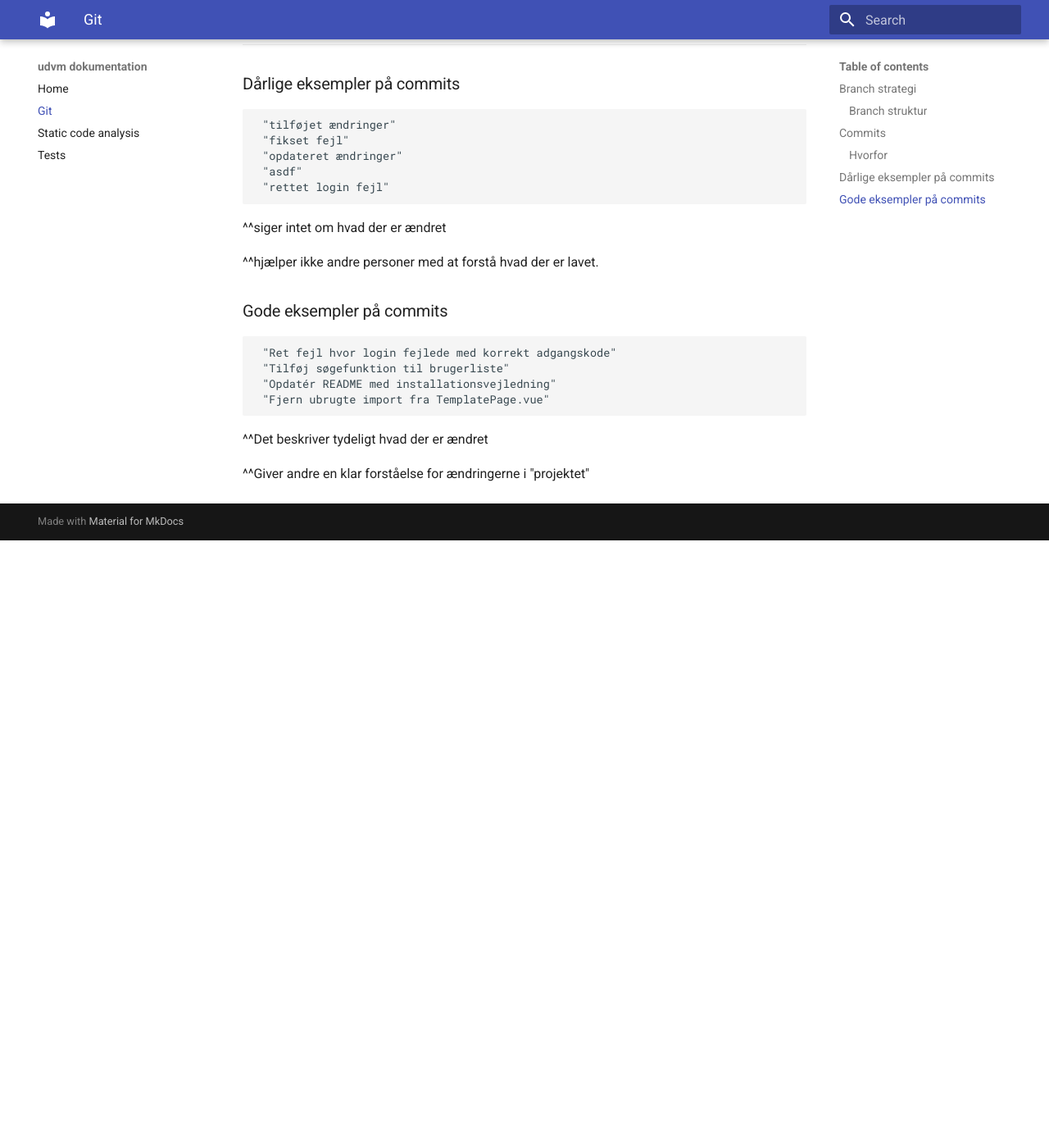
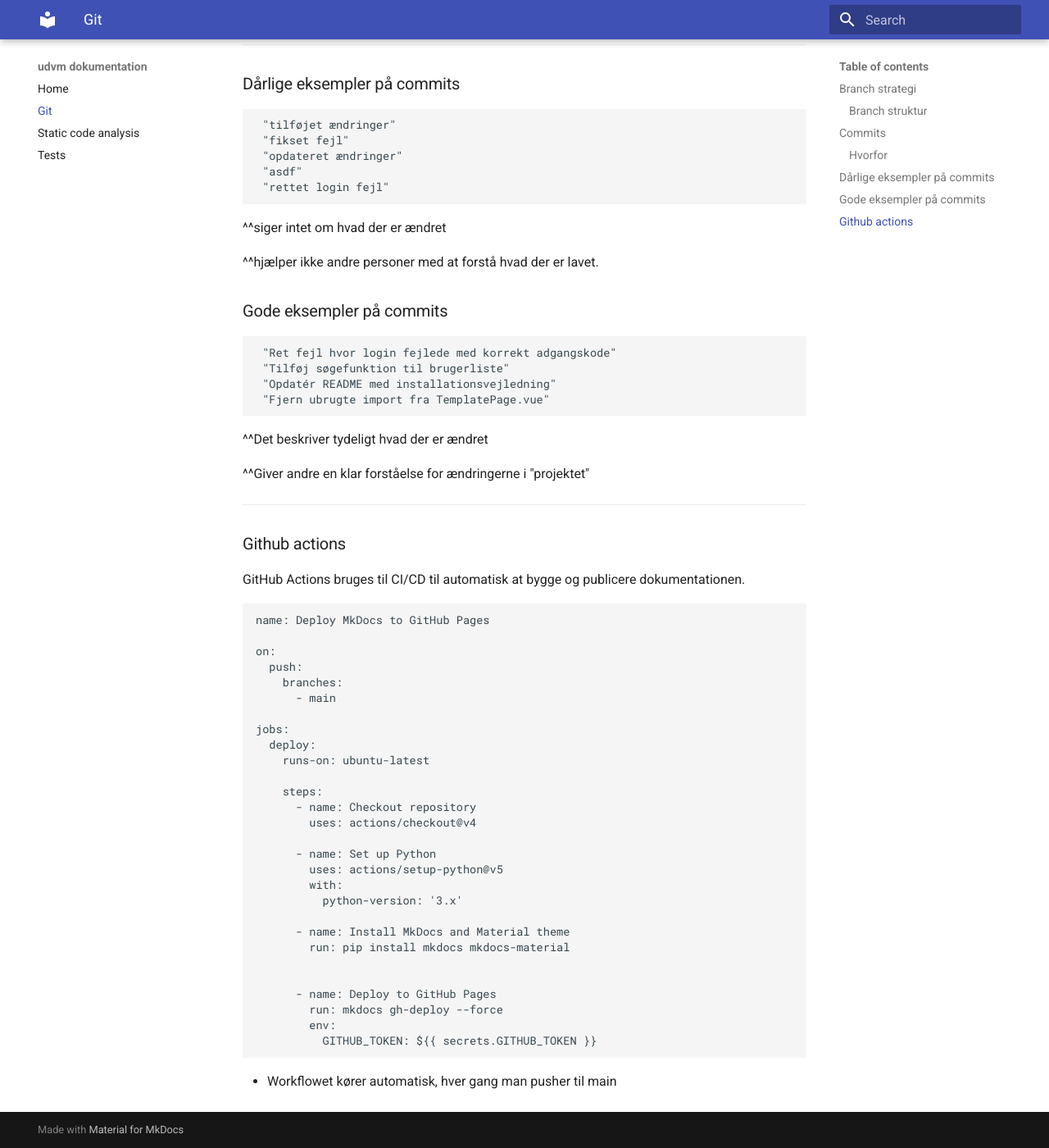
Before and after one commit to chvessel/mkdocs, an MkDocs documentation site: the page built from docs/git.md, in a window 1280 px wide and 1400 px high, scrolled down 806 px. Shown: the whole window at 82% size. Built offline with MkDocs 1.6.1 and Material for MkDocs 9.7.7, drawn with Linux system fonts in a browser that asks for light colours; before the commit the page ends 1465 px from its top, so only the background shows below that.

Commit message:
update github actions

````diff
--- a/docs/git.md
+++ b/docs/git.md
@@ -52,3 +52,42 @@ Et commit betyder at du gemmer en version af projektet med en besked, der forkla
 ^^Det beskriver tydeligt hvad der er ændret
 
 ^^Giver andre en klar forståelse for ændringerne i "projektet"
+
+----------------------------------
+### Github actions
+
+GitHub Actions bruges til CI/CD til automatisk at bygge og publicere dokumentationen.
+
+
+```
+name: Deploy MkDocs to GitHub Pages
+
+on:
+  push:
+    branches:
+      - main
+
+jobs:
+  deploy:
+    runs-on: ubuntu-latest
+
+    steps:
+      - name: Checkout repository
+        uses: actions/checkout@v4
+
+      - name: Set up Python
+        uses: actions/setup-python@v5
+        with:
+          python-version: '3.x'
+
+      - name: Install MkDocs and Material theme
+        run: pip install mkdocs mkdocs-material
+
+
+      - name: Deploy to GitHub Pages
+        run: mkdocs gh-deploy --force
+        env:
+          GITHUB_TOKEN: ${{ secrets.GITHUB_TOKEN }}
+```
+
+- Workflowet kører automatisk, hver gang man pusher til main
````
